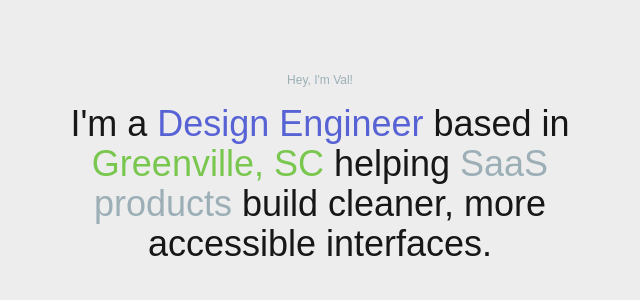
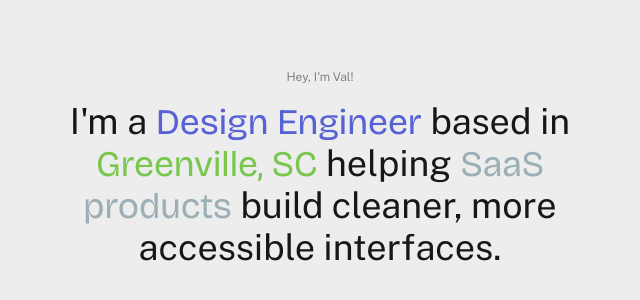
Before and after one commit to ValentinaValverde/valentina-valverde-2, a Next.js app: page / in a window 1280 px wide. Shown: the part 152-452 px from the top of the page, without its empty margins (320-960 px from the left). Built offline with nearby package versions, Linux system fonts and the light colour scheme.

Commit message:
add custom font

```diff
--- a/app/globals.css
+++ b/app/globals.css
@@ -8,8 +8,8 @@
 @theme inline {
   --color-background: var(--background);
   --color-foreground: var(--foreground);
-  --font-sans: var(--font-geist-sans);
-  --font-mono: var(--font-geist-mono);
+  --font-sans: var(--font-public-sans);
+  --font-mono: var(--font-bricolage-grotesque);
 }
 
 @media (prefers-color-scheme: dark) {
@@ -22,5 +22,33 @@
 body {
   background: var(--background);
   color: var(--foreground);
-  font-family: Arial, Helvetica, sans-serif;
+  font-family: var(--font-public-sans);
 }
+
+p {
+  font-family: var(--font-public-sans);
+}
+
+span {
+  font-family: var(--font-public-sans);
+}
+
+a {
+  font-family: var(--font-public-sans);
+}
+
+li {
+  font-family: var(--font-public-sans);
+}
+
+h1 {
+  font-family: var(--font-bricolage-grotesque);
+}
+
+h2 {
+  font-family: var(--font-bricolage-grotesque);
+}
+
+h3 {
+  font-family: var(--font-bricolage-grotesque);
+}
--- a/app/layout.tsx
+++ b/app/layout.tsx
@@ -1,20 +1,20 @@
 import type { Metadata } from 'next';
-import { Geist, Geist_Mono } from 'next/font/google';
+import { Bricolage_Grotesque, Public_Sans } from 'next/font/google';
 import './globals.css';
 
-const geistSans = Geist({
-  variable: '--font-geist-sans',
+const bricolageGrotesque = Bricolage_Grotesque({
+  variable: '--font-bricolage-grotesque',
   subsets: ['latin'],
 });
 
-const geistMono = Geist_Mono({
-  variable: '--font-geist-mono',
+const publicSans = Public_Sans({
+  variable: '--font-public-sans',
   subsets: ['latin'],
 });
 
 export const metadata: Metadata = {
-  title: 'Create Next App',
-  description: 'Generated by create next app',
+  title: 'Valentina Valverde',
+  description: 'Design Engineer professionally, creative at heart. ',
 };
 
 export default function RootLayout({
@@ -25,7 +25,7 @@
   return (
     <html lang="en">
       <body
-        className={`${geistSans.variable} ${geistMono.variable} antialiased px-12 md:px-32 lg:px-64`}
+        className={`${bricolageGrotesque.variable} ${publicSans.variable} antialiased px-12 md:px-32 lg:px-64`}
       >
         {children}
       </body>
--- a/components/Header.tsx
+++ b/components/Header.tsx
@@ -1,15 +1,15 @@
 export default function Header() {
   return (
     <div className="py-8 gap-4 flex flex-col justify-center items-center h-[80vh]">
-      <p className="text-[#9CAFB7] text-xs">Hey, I&apos;m Val!</p>
+      <p className="opacity-50 text-xs">Hey, I&apos;m Val!</p>
 
       <div className="text-4xl text-center w-full md:w-[75%]">
         <span>I&apos;m a </span>
-        <span className="text-[#5762D5]">Design Engineer </span>
+        <span className="text-[#5762D5] !font-mono">Design Engineer </span>
         <span>based in </span>
-        <span className="text-[#7AC74F]">Greenville, SC </span>
+        <span className="text-[#7AC74F] !font-mono">Greenville, SC </span>
         <span>helping </span>
-        <span className="text-[#9CAFB7]">SaaS products </span>
+        <span className="text-[#9CAFB7] !font-mono">SaaS products </span>
         <span>build cleaner, more accessible interfaces.</span>
       </div>
     </div>
```
